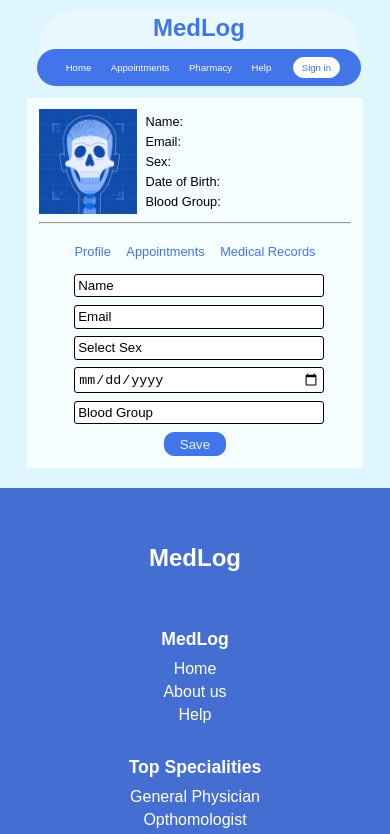
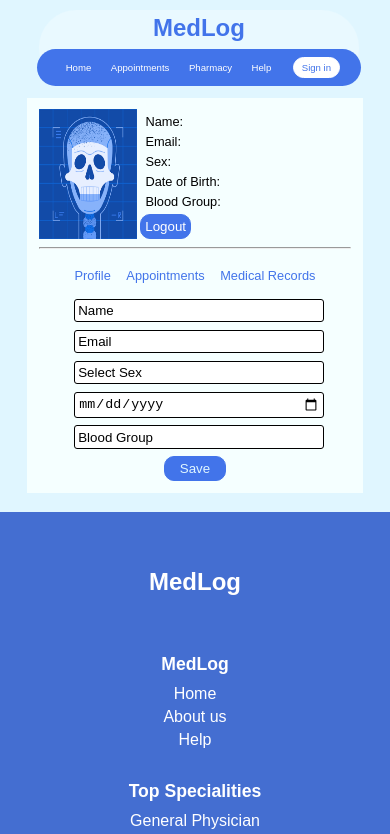
Before and after one commit to MedLog-Org/MedLog, a React (Vite) app in the folder client/: page /dashboard in a window 390 px wide. Shown: the top 834 px of the page. Built offline with nearby package versions, Linux system fonts and the light colour scheme.

Commit message:
logout and destroy session added

```diff
--- a/client/src/assets/User/Dashboard.jsx
+++ b/client/src/assets/User/Dashboard.jsx
@@ -5,6 +5,8 @@ import List from './List';
 import Records from './Records';
 import Footer from '../Footer';
 import { useState,useEffect } from 'react';
+import {useNavigate } from 'react-router-dom';
+
 
 function Dashboard() {
   const [selectedComponent, setSelectedComponent] = useState('Profile');
@@ -13,7 +15,7 @@ function Dashboard() {
   const [sex,setSex] = useState('');
   const [dob,setDOB] = useState('');
   const [bloodGroup,setBloodGroup] = useState('');
-
+  const navigate = useNavigate();
   useEffect(() => {
     const fetchUser = async () => {
         try {
@@ -36,6 +38,23 @@ function Dashboard() {
     };
     fetchUser();
     }, [name, email, sex, dob, bloodGroup]);
+
+    const logout = async () => {
+      try {
+        const response = await fetch('http://localhost:8000/logout', {
+          method: 'POST',
+          credentials: 'include'
+        });
+        const data = await response.json();
+        console.log(data);
+        if(data.success){
+          navigate('/');
+        }
+      }
+      catch (error) {
+        console.error(error);
+      }
+    };
 
   const handleClick = (component) => {
     setSelectedComponent(component);
@@ -67,6 +86,7 @@ function Dashboard() {
               <p>Sex: {sex}</p>
               <p>Date of Birth: {dob}</p>
               <p>Blood Group: {bloodGroup}</p>
+              <button onClick={logout}>Logout</button>
             </div>
           </div>
           <hr />
--- a/client/src/styles/Dashboard.css
+++ b/client/src/styles/Dashboard.css
@@ -26,6 +26,18 @@
 .user-data p{
     margin: 10px;
     font-size: 1.5rem;
+}
+.user-data button{
+    margin-left: 10px;
+    background-color: #4274EA;
+    border: #4274EA 1px solid;
+    border-radius: 25px;
+    color: white;
+    padding: 0.7vw;
+}
+.user-data button:hover{
+    background-color:white;
+    color: #4274EA;
 }
 .Board ul{
     margin: 3vw 0 0 0;
@@ -67,4 +79,9 @@
         font-size: 80%;
         padding: 2vw;
     }
+    .user-data button{
+        padding: 1vw;
+        margin: 0;
+        border-radius: 10px;
+    }
 }
```
Also changed, not shown: 2 other files (tests, documents, lock files or other folders).
